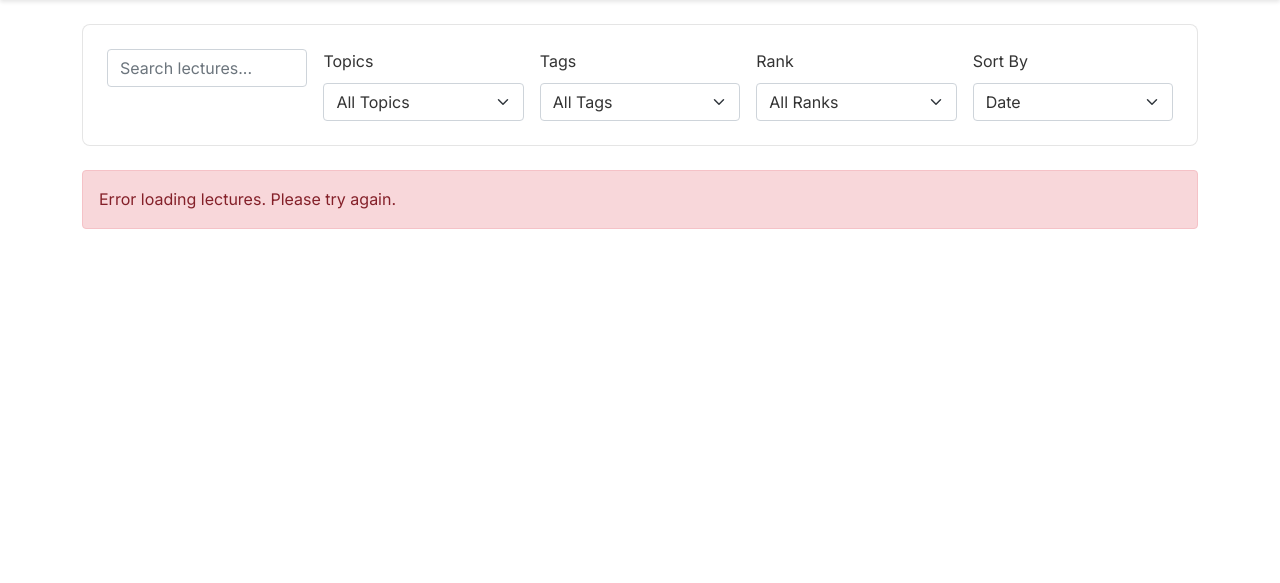
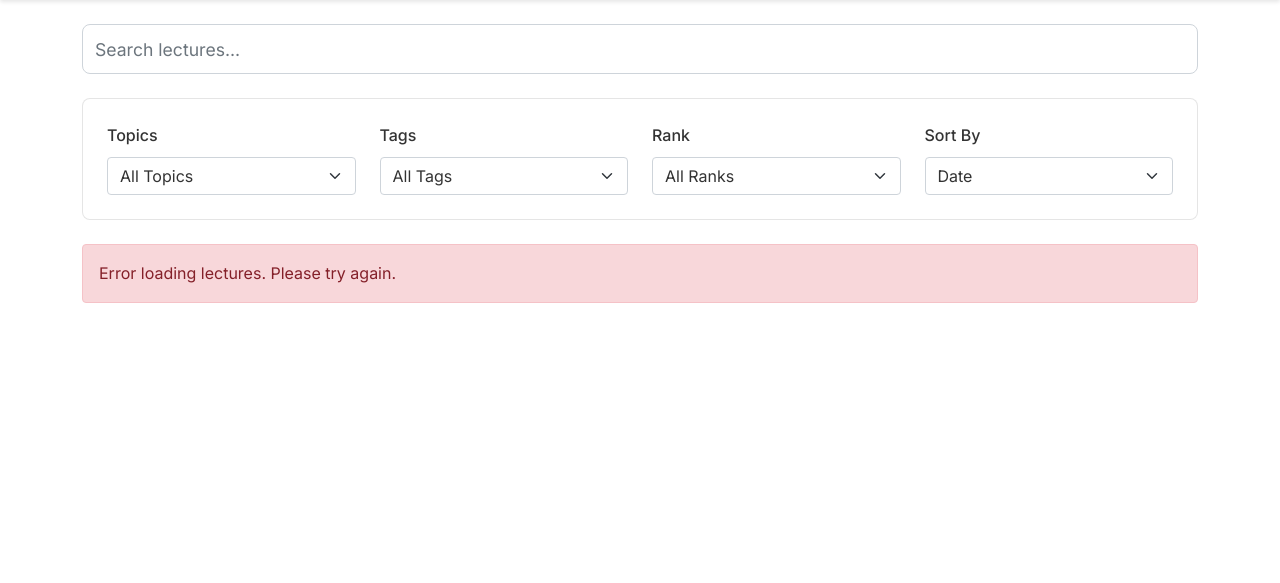
Before and after one commit to SoumyaK4/BadukLecture-Host, a Flask app: page /search in a window 1280 px wide. Shown: the part 74-657 px from the top of the page. Run offline with Flask 3, Linux system fonts and the light colour scheme; data comes from the database, SQL or seed files in the repository; data that the repository does not hold is empty.

Commit message:
Implement pagination and styling for the search page, ensuring all lectures are displayed with filtering and sorting options.
Replit-Commit-Author: Agent
Replit-Commit-Session-Id: dbf4bf6f-2cdc-4449-9ba0-dc728701f5c2
Replit-Commit-Screenshot-Url: https://storage.googleapis.com/screenshot-production-us-central1/c1dc800b-71bb-411c-9a25-8f5d6a4b2691/821e75f2-911a-4ea0-a272-a0d0b2b0475e.jpg

```diff
--- a/routes.py
+++ b/routes.py
@@ -20,6 +20,8 @@ def search():
 
 @app.route('/api/search')
 def api_search():
+    page = request.args.get('page', 1, type=int)
+    per_page = 12
     query = request.args.get('q', '')
     topic_ids = request.args.getlist('topics[]')
     tag_ids = request.args.getlist('tags[]')
@@ -47,16 +49,25 @@ def api_search():
     elif sort_by == 'rank':
         lectures_query = lectures_query.order_by(Lecture.rank_id)
 
-    lectures = lectures_query.all()
-    return jsonify([{
-        'id': l.id,
-        'title': l.title,
-        'youtube_id': l.youtube_id,
-        'thumbnail_url': l.thumbnail_url,
-        'topics': [t.name for t in l.topics],
-        'tags': [t.name for t in l.tags],
-        'rank': l.rank.name if l.rank else None
-    } for l in lectures])
+    # Add pagination
+    pagination = lectures_query.paginate(page=page, per_page=per_page, error_out=False)
+    lectures = pagination.items
+
+    return jsonify({
+        'lectures': [{
+            'id': l.id,
+            'title': l.title,
+            'youtube_id': l.youtube_id,
+            'thumbnail_url': l.thumbnail_url,
+            'publish_date': l.publish_date.isoformat(),
+            'topics': [t.name for t in l.topics],
+            'tags': [t.name for t in l.tags],
+            'rank': l.rank.name if l.rank else None
+        } for l in lectures],
+        'has_next': pagination.has_next,
+        'total_pages': pagination.pages,
+        'current_page': pagination.page
+    })
 
 @app.route('/login', methods=['GET', 'POST'])
 def login():
--- a/static/css/style.css
+++ b/static/css/style.css
@@ -280,3 +280,63 @@ footer p {
     background: none;
     border: none;
 }
+
+/* Search page styles */
+.search-container {
+    max-width: 1200px;
+    margin: 0 auto;
+}
+
+.search-box {
+    margin-bottom: 2rem;
+}
+
+.search-box .form-control {
+    height: 50px;
+    font-size: 1.1rem;
+    border-radius: 8px;
+    background-color: var(--input-bg);
+    color: var(--input-text);
+    border-color: var(--input-border);
+}
+
+.filters {
+    background: var(--card-bg);
+    padding: 1.5rem;
+    border-radius: 8px;
+    border: 1px solid var(--border-color);
+    display: flex;
+    gap: 1.5rem;
+    flex-wrap: wrap;
+}
+
+.filter-section {
+    flex: 1;
+    min-width: 200px;
+}
+
+.filter-label {
+    display: block;
+    margin-bottom: 0.5rem;
+    color: var(--text-color);
+    font-weight: 500;
+}
+
+.filter-section .form-select {
+    width: 100%;
+    background-color: var(--input-bg);
+    color: var(--input-text);
+    border-color: var(--input-border);
+}
+
+/* Responsive adjustments */
+@media (max-width: 991px) {
+    .filters {
+        flex-direction: column;
+    }
+
+    .filter-section {
+        width: 100%;
+        margin-bottom: 1rem;
+    }
+}
--- a/templates/search.html
+++ b/templates/search.html
@@ -1,17 +1,16 @@
 {% extends "base.html" %}
 
 {% block content %}
-<div class="row">
-    <!-- Filters -->
-    <div class="col-12 mb-4">
-        <div class="filters">
-            <div class="filter-row">
-                <div class="filter-group">
+<div class="search-container">
+    <!-- Search Box -->
+    <div class="search-box mb-4">
         <input type="text" id="search-input" class="form-control" placeholder="Search lectures...">
     </div>
 
-                <div class="filter-group">
-                    <label for="topic-filter" class="form-label">Topics</label>
+    <!-- Filters -->
+    <div class="filters mb-4">
+        <div class="filter-section">
+            <label class="filter-label">Topics</label>
             <select id="topic-filter" class="form-select">
                 <option value="">All Topics</option>
                 {% for topic in topics %}
@@ -20,8 +19,8 @@
             </select>
         </div>
 
-                <div class="filter-group">
-                    <label for="tag-filter" class="form-label">Tags</label>
+        <div class="filter-section">
+            <label class="filter-label">Tags</label>
             <select id="tag-filter" class="form-select">
                 <option value="">All Tags</option>
                 {% for tag in tags %}
@@ -30,8 +29,8 @@
             </select>
         </div>
 
-                <div class="filter-group">
-                    <label for="rank-filter" class="form-label">Rank</label>
+        <div class="filter-section">
+            <label class="filter-label">Rank</label>
             <select id="rank-filter" class="form-select">
                 <option value="">All Ranks</option>
                 {% for rank in ranks %}
@@ -40,22 +39,23 @@
             </select>
         </div>
 
-                <div class="filter-group">
-                    <label for="sort-select" class="form-label">Sort By</label>
+        <div class="filter-section">
+            <label class="filter-label">Sort By</label>
             <select id="sort-select" class="form-select">
                 <option value="date">Date</option>
                 <option value="rank">Rank</option>
             </select>
         </div>
     </div>
-        </div>
-    </div>
 
     <!-- Results -->
-    <div class="col-12">
     <div id="results-container" class="row">
         <!-- Results will be dynamically populated here -->
     </div>
+
+    <!-- Pagination -->
+    <div class="pagination-container text-center mt-4">
+        <button id="load-more" class="btn btn-primary" style="display: none;">Load More</button>
     </div>
 </div>
 
```
Also changed, not shown: static/js/search.js (+27 -10 lines), attached_assets/Screenshot_20250303-010450.png (added). Lines whose indentation alone changed are shown as unchanged.
